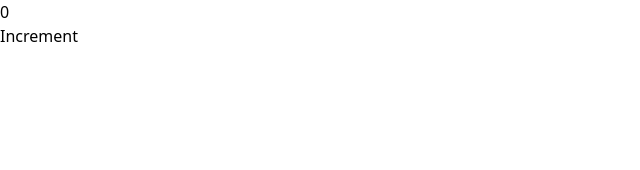
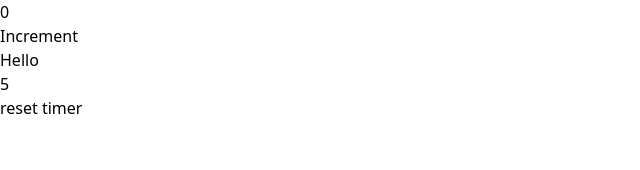
Before and after one commit to NimishKr16/learning-react, a React (Create React App) app in the folder learning-react-basics/: page / in a window 1280 px wide. Shown: the top 170 px of the page, without its empty margins (0-640 px from the left). Built offline with nearby package versions, Linux system fonts and the light colour scheme.

Commit message:
Time incrementer

```diff
--- a/learning-react-basics/src/Counter.js
+++ b/learning-react-basics/src/Counter.js
@@ -1,13 +1,37 @@
-import React, { useState } from 'react'
+import React, { Fragment, useEffect, useState } from 'react'
 
+import Disp from './Disp';
 const Counter = () => {
+
   let [count,setCount] = useState(0);
+  let [time,setTime] = useState(0);
+  useEffect(() => {
+    const interval = setInterval(() => {
+        setTime(time+1);
+    }, 1000);
+
+    return () => {
+      clearInterval(time)
+    }
+  }, [time])
+
+  const stopTimer = () => {
+    setTime(0);
+    clearInterval(time);
+  }
   return (
+    <>
     <div>
-      <h1>{count}</h1>
+      <h1 className='text-red'>{count}</h1>
       <button onClick={()=>setCount(count+1)}>Increment</button>
+      <Disp text='Hello'></Disp>
+      <h1>{time}</h1>
+      <button onClick={stopTimer}>reset timer</button>
+
     </div>
+    </>
   )
 }
 
+
 export default Counter;
--- /dev/null
+++ b/learning-react-basics/src/Disp.jsx
@@ -0,0 +1,14 @@
+import React from 'react'
+import PropTypes from 'prop-types';
+
+const Disp = (props) => {
+  return (
+    <div>
+      <h2>{props.text ?? 'no text given'}</h2>
+    </div>
+  )
+}
+Disp.defaultProps = {
+  text:'Hello'
+}
+export default Disp
--- a/learning-react-basics/tailwind.config.js
+++ b/learning-react-basics/tailwind.config.js
@@ -1,6 +1,8 @@
 /** @type {import('tailwindcss').Config} */
 module.exports = {
-  content: [],
+  content: [
+    "./src/**/*.{js,jsx,ts,tsx}",
+  ],
   theme: {
     extend: {},
   },
```
